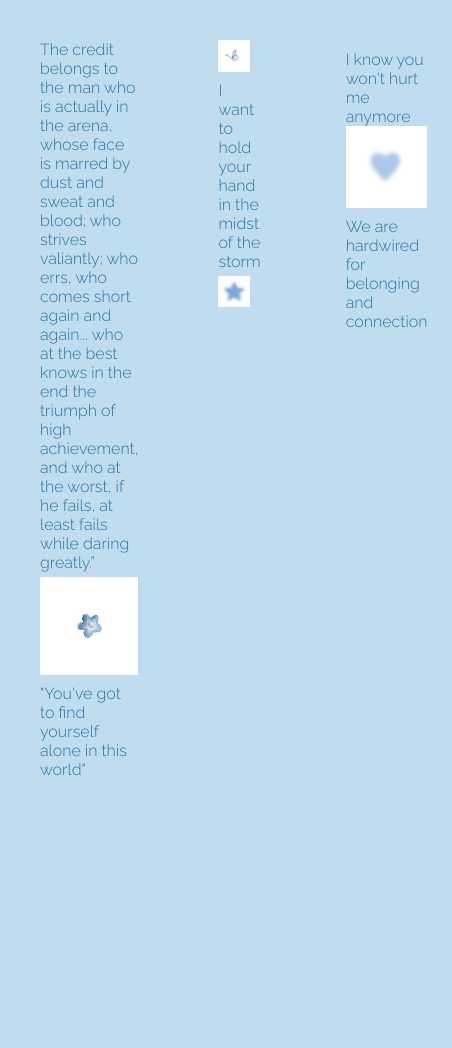
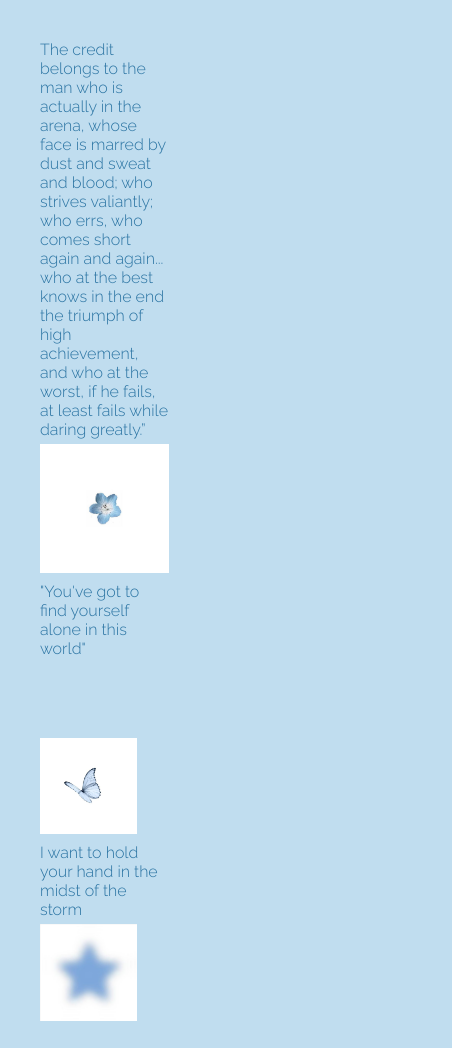
Before and after one commit to kaylehtml/blue-page, a plain HTML site: page index.html in a window 390 px wide. Shown: the top 1048 px of the page, 452 px wide, since content can reach past the window. Before the commit the page ends 844 px from the top, so only its background shows below. Drawn offline with Linux system fonts and the light colour scheme.

Commit message:
added a media query

```diff
--- a/style.css
+++ b/style.css
@@ -13,6 +13,11 @@ p {
 .wrapper {
   width: 100%;
   display: flex;
+}
+@media only screen and (max-width: 719px) {
+  .wrapper {
+    flex-direction: column;
+  }
 }
 .container1 {
   height: 100%;
```
